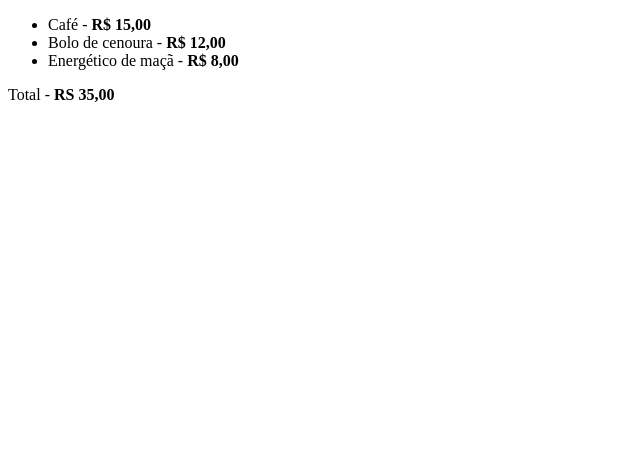
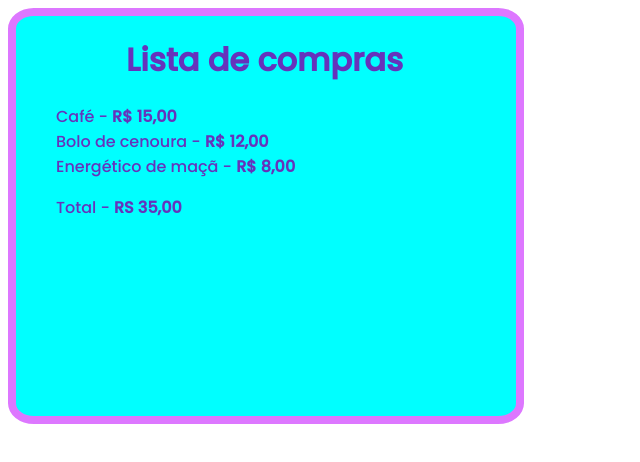
Before and after one commit to JoseCarlosIrmao/Meus-projetos-pessoais, a plain HTML site: page index.html in a window 1280 px wide. Shown: the whole page, without its empty margins (0-640 px from the left). Drawn offline with Linux system fonts and the light colour scheme.

Commit message:
adicionado uma estliazação melhorada

```diff
--- a/index.html
+++ b/index.html
@@ -5,20 +5,25 @@
   <meta charset="UTF-8">
   <meta http-equiv="X-UA-Compatible" content="IE=edge">
   <meta name="viewport" content="width=device-width, initial-scale=1.0">
+  <link rel="stylesheet" href="style.css">
+  <link href="https://fonts.googleapis.com/css2?family=Poppins:wght@100;300;500&display=swap" rel="stylesheet" />
 
   <title>Lista de compras</title>
 
 </head>
 
 <body>
+  <div>
+    <h1 class="título">Lista de compras</h1>
     <ul>
       <li>Café - <strong>R$ 15,00</strong></li>
       <li>Bolo de cenoura - <strong>R$ 12,00</strong></li>
       <li>Energético de maçã - <strong>R$ 8,00</strong></li>
     </ul>
-  <p>
+    <p class="valor-total">
       Total - <strong>RS 35,00</strong>
     </p>
+  </div>
 </body>
 
 </html>
--- /dev/null
+++ b/style.css
@@ -0,0 +1,26 @@
+body{
+    font-family: 'Poppins';
+    color: #6633bb;
+
+}
+
+div {
+    background-color: aqua;
+    border: 8px solid #dd77ff;
+    border-radius: 5%;
+    width: 500px;
+    height: 400px;
+
+}
+
+ul {
+    list-style: none;
+}
+
+.título {
+    margin: 20px 10px 20px 110px;
+}
+
+.valor-total {
+    margin-left: 40px;
+}
```
Lines whose indentation alone changed are shown as unchanged.
